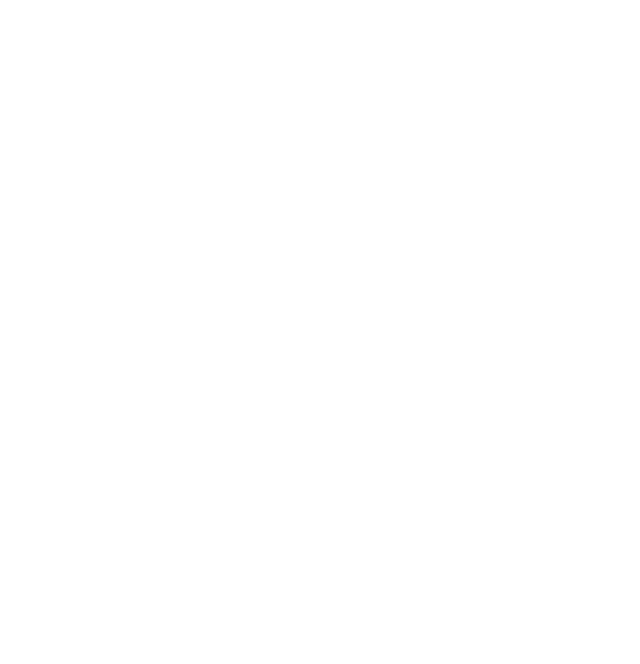
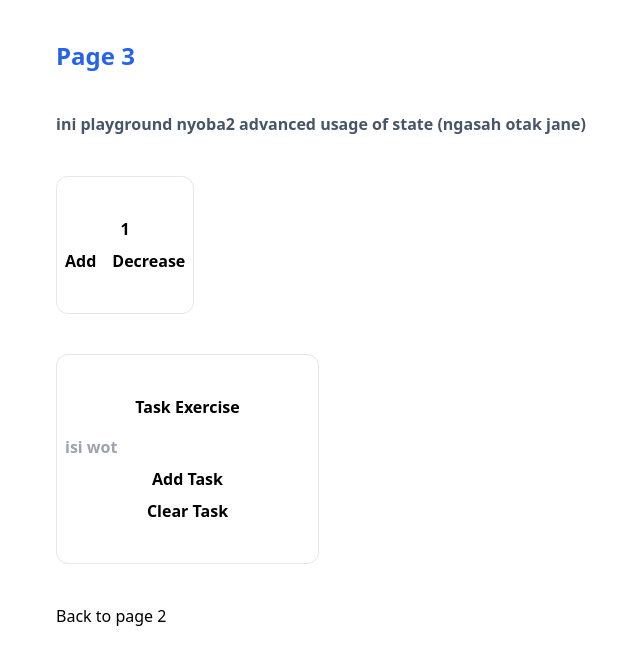
Before and after one commit to sayevvv/learnReact, a React (Vite) app: page /page3 in a window 1280 px wide. Before the commit this address had no page. Shown: the top 664 px of the page, without its empty margins (24-664 px from the left). Built offline with nearby package versions, Linux system fonts and the light colour scheme.

Commit message:
belajar lagii

```diff
--- a/src/App.tsx
+++ b/src/App.tsx
@@ -1,6 +1,7 @@
 import { BrowserRouter as Router, Routes, Route } from "react-router-dom";
 import LandingPage from "./LandingPage";
 import Page2 from "./Page2";
+import Page3 from "./Page3";
 
 function App() {
   return (
@@ -8,6 +9,7 @@
       <Routes>
         <Route path="/page2" element={<Page2 />} />
         <Route path="/" element={<LandingPage />} />
+        <Route path="/page3" element={<Page3 />} />
       </Routes>
     </Router>
   );
--- a/src/LandingPage.tsx
+++ b/src/LandingPage.tsx
@@ -1,7 +1,6 @@
-import React, { useEffect, useState } from "react";
+import React, { useState } from "react";
 import { Link } from "react-router-dom";
 import NavBar from "./components/NavBar";
-import Content from "./components/Content";
 import Modal from "./components/Modal";
 import reactLogo from "./assets/react.svg";
 import UseState from "./components/UseState";
--- a/src/Page2.tsx
+++ b/src/Page2.tsx
@@ -1,6 +1,5 @@
 import React from "react";
 import { Link } from "react-router-dom";
-import NavBar from "./components/NavBar";
 import SideBar from "./components/SideBar";
 
 const Page2: React.FC = () => {
@@ -8,7 +7,7 @@
     <>
       <div className="min-h-screen flex flex-col md:flex-row max-h-[400px] overflow-y-auto">
         <div className="flex-1">
-          <SideBar></SideBar>
+          <SideBar exitLink="/"/>
         </div>
         {/* main content */}
         <div className="flex-2 lg:overflow-y-auto md:w-[calc(100%-5rem)] lg:w-[calc(100%-16rem)] p-4 md:p-6 pt-8 bg-white/60 md:bg-transparent">
@@ -60,10 +59,10 @@
               </p>
             </section>
             <Link
-                    to="/"
+                    to="/page3"
                     className="flex items-center justify-center mt-20 hover:text-violet-500"
                   >
-                    Back to LandingPage
+                    Go to page 3
                   </Link>
           </div>
         </div>
--- /dev/null
+++ b/src/Page3.tsx
@@ -0,0 +1,88 @@
+import { Link } from "react-router-dom";
+import { useState } from "react";
+
+const useUseState = () => {
+  const [counter, setCounter] = useState(1);
+
+  const addCounter = () => {
+    setCounter(counter + 1);
+  };
+  const subCounter = () => {
+    setCounter(counter - 1);
+  };
+
+  return { counter, addCounter, subCounter };
+};
+
+const useLatihan = () => {
+  const [task, setTask] = useState<string[]>([]);
+
+  const addTask = (newTask: string) => {
+    setTask([...task, newTask]);
+  };
+  const removeTask = (index: number) => {
+    setTask(task.filter((_, i) => i !== index));
+  };
+  const editTask = (index: number, newTask: string) => {
+    setTask(task.map((t, i) => (i === index ? newTask : t)));
+  };
+  const clearTask = () => {
+    setTask([]);
+  };
+
+  return { task, addTask, removeTask, editTask, clearTask };
+};
+
+const Page3 = () => {
+  const { counter, addCounter, subCounter } = useUseState();
+  const { task, addTask, removeTask, editTask, clearTask } = useLatihan();
+  const [input, setInput] = useState("");
+
+  return (
+    <div className="my-10 mx-20 flex flex-col gap-10">
+      <p className="text-2xl font-semibold text-blue-600">Page 3</p>
+      <p className="font-semibold text-slate-600">
+        ini playground nyoba2 advanced usage of state (ngasah otak jane)
+      </p>
+      <section className="flex flex-col items-center font-semibold px-2 py-10 border rounded-xl w-max gap-2">
+        <h1>{counter}</h1>
+        <div className="flex gap-4">
+          <button onClick={addCounter}>Add</button>
+          <button onClick={subCounter}>Decrease</button>
+        </div>
+      </section>
+      <section className="flex flex-col items-center font-semibold px-2 py-10 border rounded-xl w-max gap-2">
+        <p>Task Exercise</p>
+        <ul>
+          {task.map((t, i) => (
+            <li key={i} className="flex gap-2">
+              <p>{t}</p>
+              <button onClick={() => removeTask(i)}>Remove</button>
+              <button onClick={() => editTask(i, `${t} (edited)`)}>Edit</button>
+            </li>
+          ))}
+        </ul>
+        <input
+          type="text"
+          placeholder="isi wot"
+          value={input}
+          onChange={(e) => setInput(e.target.value)}
+        />
+        <button
+          onClick={() => {
+            if(input.trim()) {
+              addTask(input);
+              setInput("");
+            }
+          }}
+        >
+          Add Task
+        </button>
+        <button onClick={() => clearTask()}>Clear Task</button>
+      </section>
+      <Link to="/page2">Back to page 2</Link>
+    </div>
+  );
+};
+
+export default Page3;
--- a/src/components/NavBar.tsx
+++ b/src/components/NavBar.tsx
@@ -1,5 +1,3 @@
-import React from "react";
-
 const NavBar = () => {
 
 
@@ -27,7 +25,7 @@
             </svg>
           </button>
         </div>
-        <ul className="hidden absolute top-1/2 left-1/2 transform -translate-y-1/2 -translate-x-1/2 lg:flex lg:mx-auto lg:flex lg:items-center lg:w-auto lg:space-x-6">
+        <ul className="hidden absolute top-1/2 left-1/2 transform -translate-y-1/2 -translate-x-1/2 :mx-auto lg:flex lg:items-center lg:w-auto lg:space-x-6">
           <li>
             <a className="text-sm text-gray-400 hover:text-gray-500" href="#">
               Home
--- a/src/components/SideBar.tsx
+++ b/src/components/SideBar.tsx
@@ -1,9 +1,16 @@
-import React from "react";
+import { Link } from "react-router-dom";
 
-const SideBar = () => {
+interface exitProps{
+  exitLink:string,
+  capt?:string
+}
+
+const SideBar = ({exitLink} : exitProps) => {
+
+
   return (
-    <div className="items-center md:block md:w-20 lg:w-64 bg-white h-screen fixed border-r transition-all duration-300 ease-in-out">
-      <ul className="w-full h-screen flex flex-col items-center justify-between">
+    <div className="hidden md:block md:w-20 lg:w-64 bg-white h-screen fixed border-r transition-all duration-300 ease-in-out">
+      <ul className="w-full h-screen flex flex-col items-center justify-between py-5">
         <div>
           <li className="font-medium w-max hover:bg-slate-100 hover:font-semibold px-5 py-3 rounded-xl">
             Sidebar Item 1
@@ -21,9 +28,9 @@
             Sidebar Item 5
           </li>
         </div>
-        <li className="font-medium w-max hover:bg-slate-100 hover:font-semibold px-5 py-3 rounded-xl">
+        <Link className="font-medium w-max hover:bg-slate-100 hover:font-semibold px-5 py-3 rounded-xl" to={exitLink}>
           Exit
-        </li>
+        </Link>
       </ul>
     </div>
   );
```
